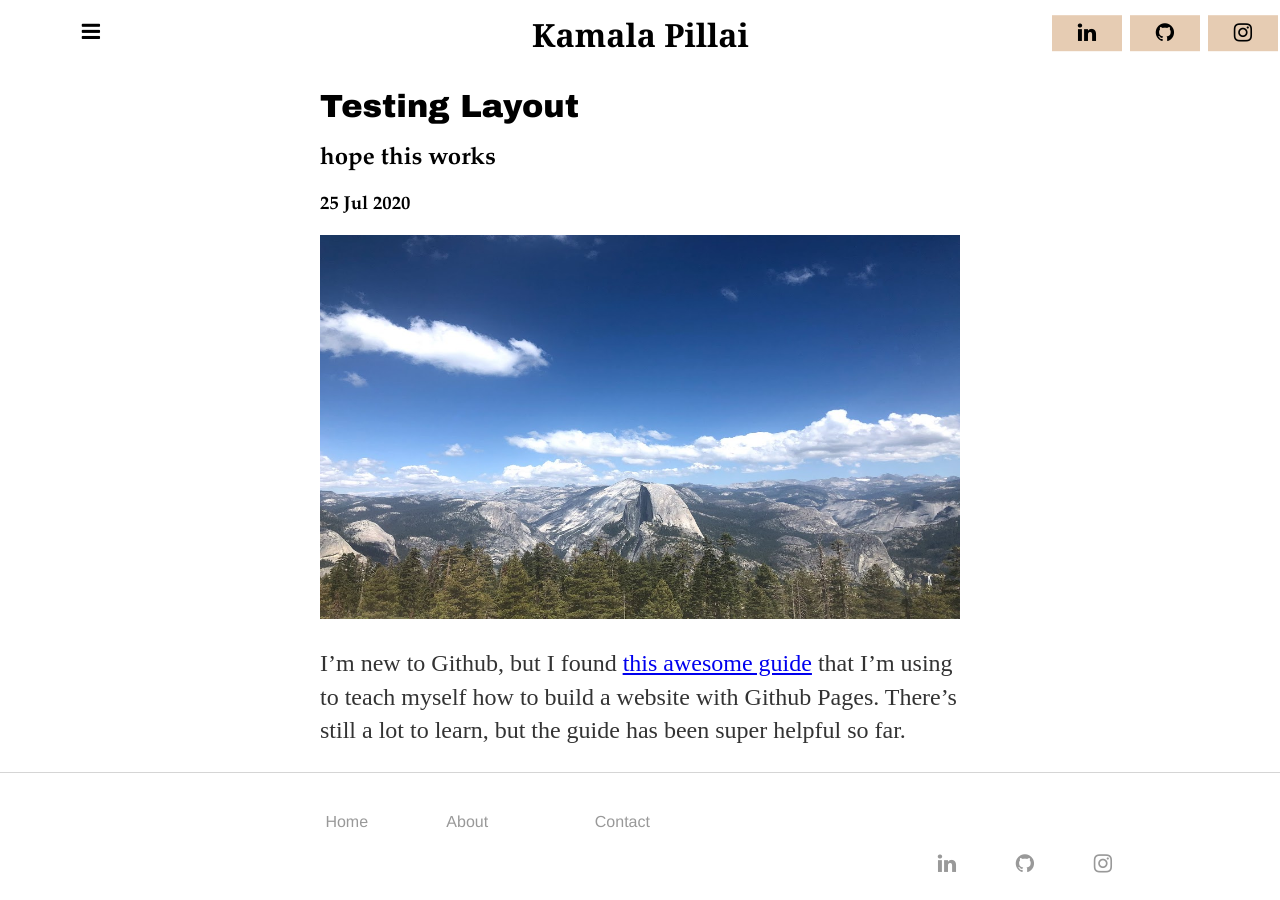
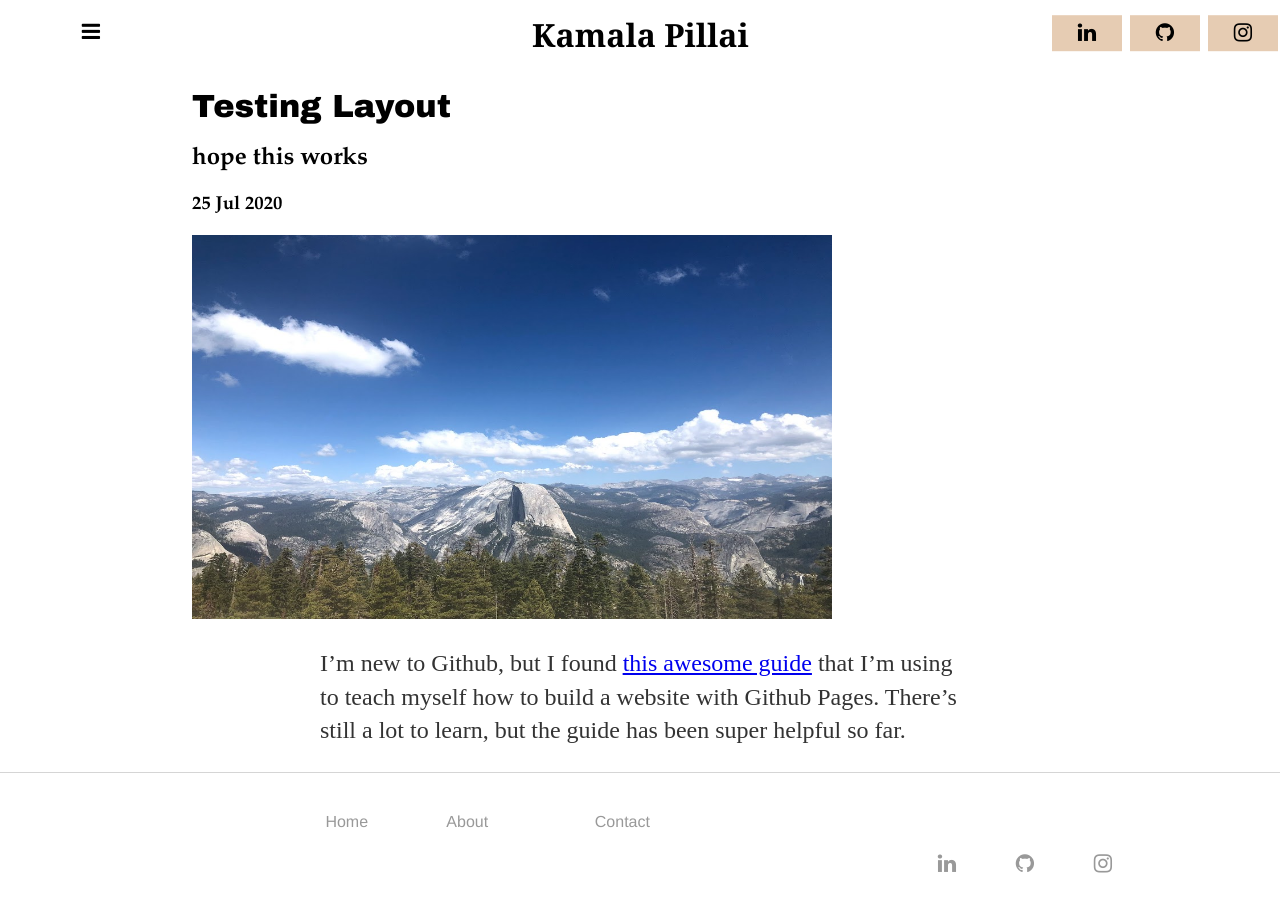
Before and after one commit to kpill/kpill.github.io, a Jekyll site: the page built from _posts/2020-07-25-testing.md, in a window 1280 px wide. Built offline with Jekyll 4.4.1, drawn with Linux system fonts in a browser that asks for light colours.

Commit message:
Update main.css

```diff
--- a/css/main.css
+++ b/css/main.css
@@ -253,17 +253,17 @@ img.link:hover {
 
 h1.post {
 	font-family: "Arial Black", Gadget, sans-serif;
-	margin-left: 25vw;
-	margin-right: 25vw;
+	margin-left: 15vw;
+	margin-right: 15vw;
 }
 
 h2.post, h3.post {
 	font-family: "Palatino Linotype", "Book Antiqua", Palatino, serif;
-	margin-left: 25vw;
+	margin-left: 15vw;
 }
 
 img.post {
 	width: 50vw;
 	height: 30vw;
-	margin-left: 25vw;
+	margin-left: 15vw;
 }
```
